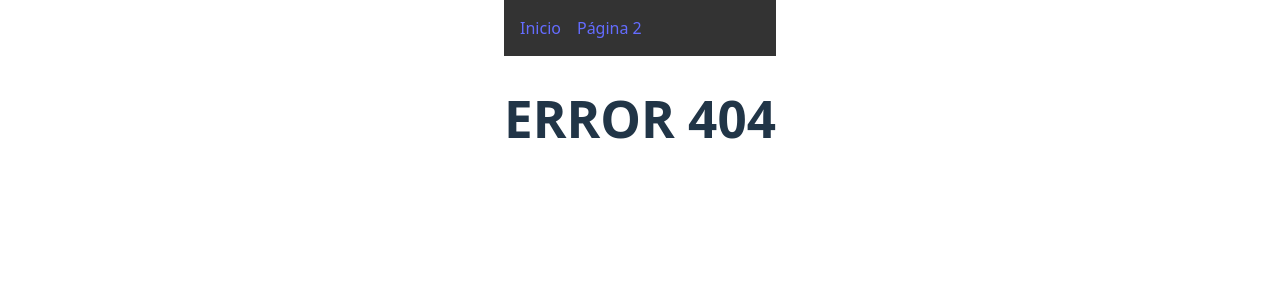
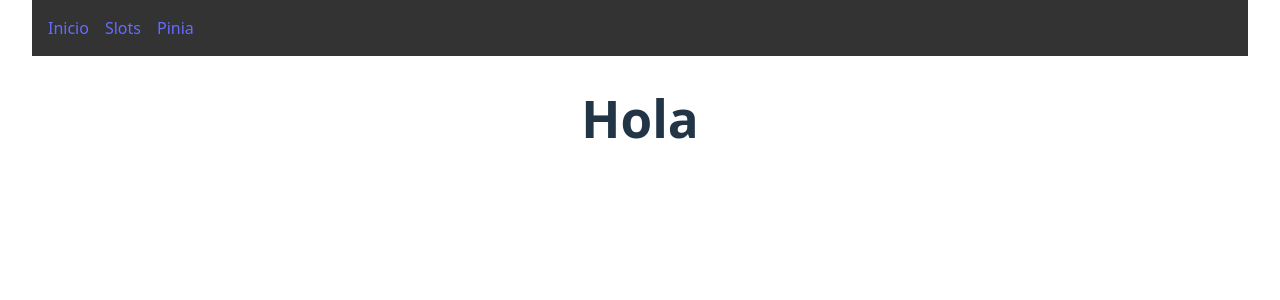
Before and after one commit to oscar-abud/Aprendiendo-Vue, a Vue app: page /pinia in a window 1280 px wide. Before the commit this address had no page. Shown: the top 300 px of the page. Built offline with nearby package versions, Linux system fonts and the light colour scheme.

Commit message:
Creando estados goblales con pinia y ref

```diff
--- a/src/App.vue
+++ b/src/App.vue
@@ -4,7 +4,8 @@
 <template>
   <nav>
     <router-link to="/">Inicio</router-link>
-    <router-link to="/slots">Página 2</router-link>
+    <router-link to="/slots">Slots</router-link>
+    <router-link to="/pinia">Pinia</router-link>
   </nav>
 
   <!-- Aquí se renderiza la página según la ruta -->
--- /dev/null
+++ b/src/components/Pinia.vue
@@ -0,0 +1,3 @@
+<script setup>
+    import {useCounterStore} from '../stores/counter.js'
+</script>
--- /dev/null
+++ b/src/pages/StatePage.vue
@@ -0,0 +1,3 @@
+<template>
+    <h1>Hola</h1>
+</template>
--- a/src/router/index.js
+++ b/src/router/index.js
@@ -4,10 +4,12 @@ import { createRouter, createWebHistory } from 'vue-router'
 import AprendiendoSlots from '../pages/AprendiendoSlots.vue'
 import AprendiendoVue from '../pages/AprendiendoVue.vue'
 import NotFound from '../pages/NotFound.vue'
+import StatePage from '../pages/StatePage.vue'
 
 const routes = [
     { path: '/', component: AprendiendoVue, props: { msg: 'Vite + Vue' }},
     { path: '/slots', component: AprendiendoSlots },
+    { path: '/pinia', component: StatePage },
     { path: '/:pathMatch(.*)*', component: NotFound }
 ]
 
--- a/src/style.css
+++ b/src/style.css
@@ -63,6 +63,7 @@ button:focus-visible {
 }
 
 #app {
+  width: 100%;
   max-width: 1280px;
   margin: 0 auto;
   padding: 0 2rem;
```
Also changed, not shown: src/stores/counter.js (added, +13 -0 lines).
